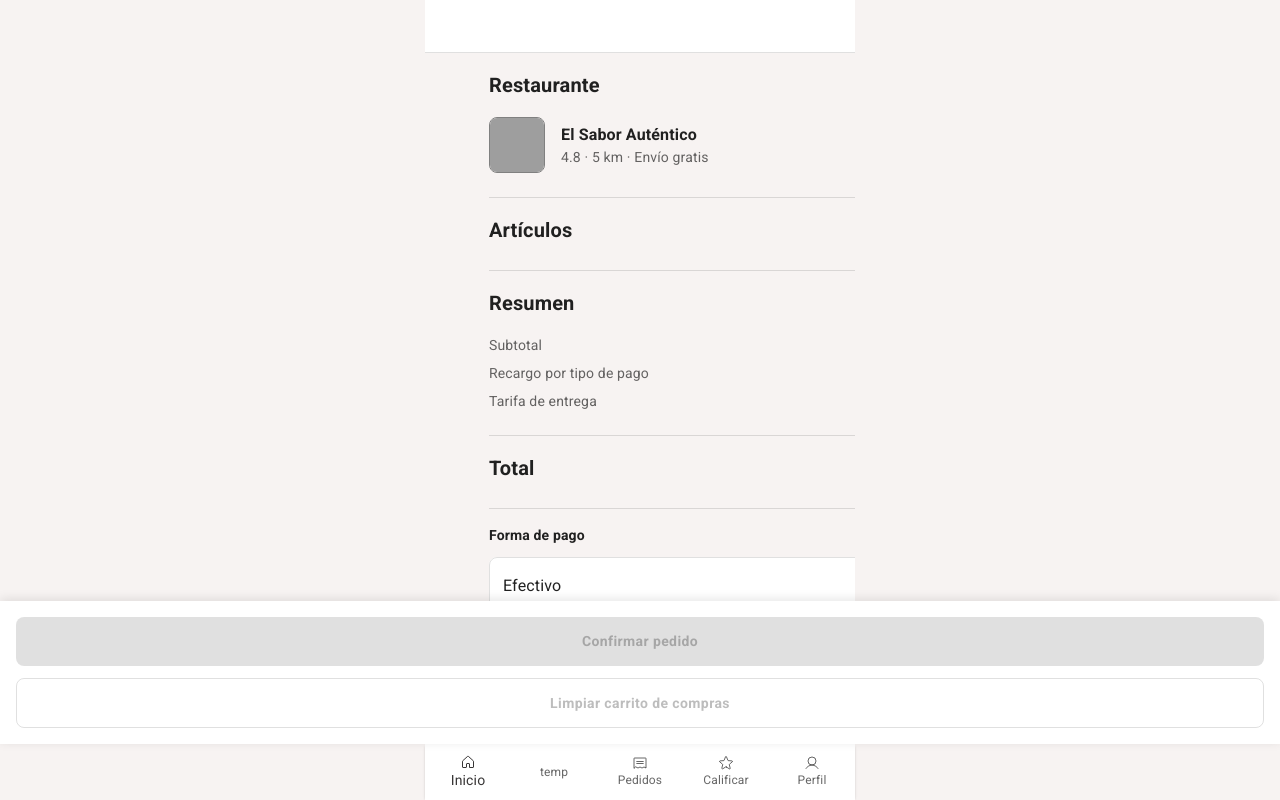
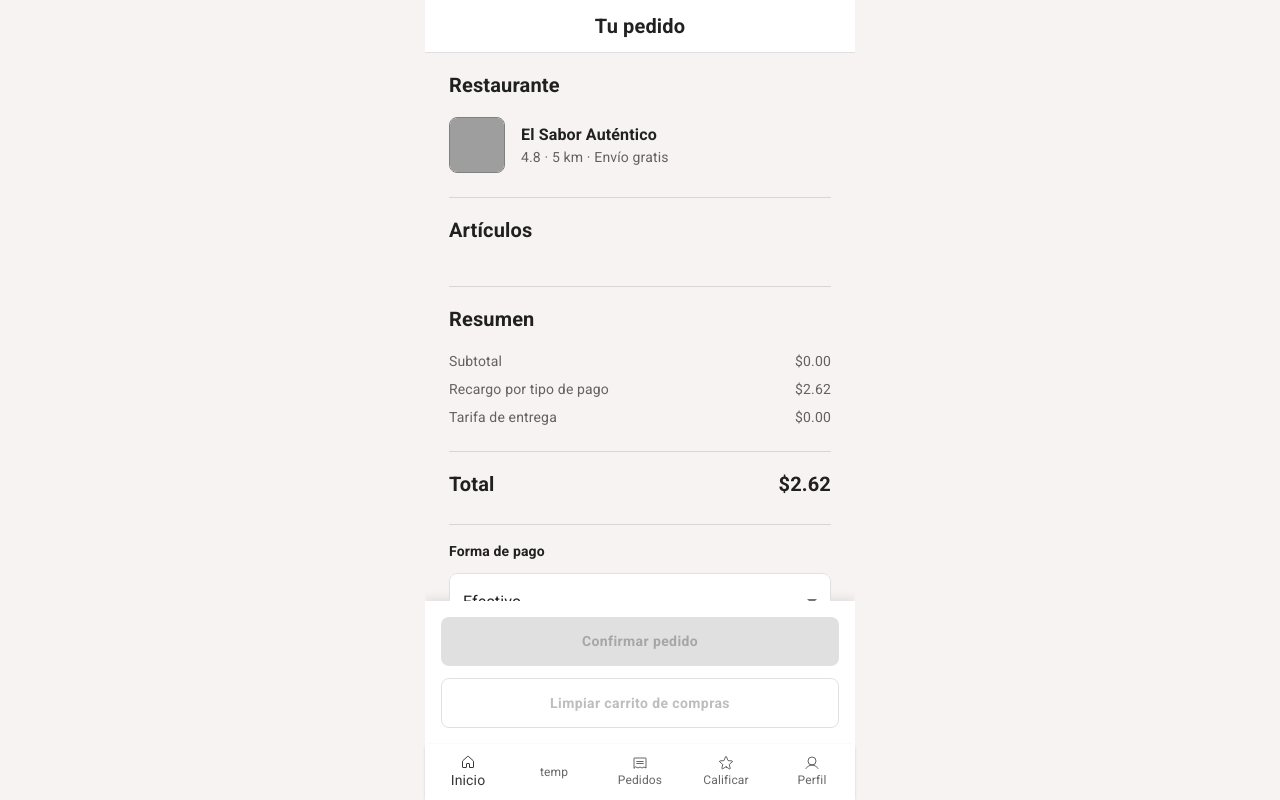
Before and after one commit to danacreyes/algo-que-pedir-2025, a React (Vite) app: page /order-chekout in a window 1280 px wide. Built offline with nearby package versions, Linux system fonts and the light colour scheme; sample sign-in values are in the browser's storage; grey boxes are pictures that could not be loaded; some icons are missing.

Commit message:
posicionamiento con flex funcional...

```diff
--- a/src/index.css
+++ b/src/index.css
@@ -113,10 +113,10 @@ body {
 }
 
 .outlet-wrapper {
-    /* flex: 1; */
+    flex: 1; /* esto es importante!!! asi ocupa toda la pagina */
     /* min-height: 0; */
-    overflow: hidden; /* importante para que el hijo maneje su propio scroll, si no pone toda la pagina */
-    /* display: flex; */
+    overflow-y: auto; /* importante para que el hijo maneje su propio scroll, si no pone toda la pagina */
+    display: flex;
     /* flex-direction: column; */
 }
 
--- a/src/pages/order-checkout/order-checkout.css
+++ b/src/pages/order-checkout/order-checkout.css
@@ -1,11 +1,16 @@
 /* ==================== Main Container ==================== */
 div.order-checkout-container {
-    padding-bottom: 224px;
+    /* padding-bottom: 224px; */
     width: 100vw;
+    /* height: 100vh; */
+    display: flex;
+    flex-direction: column;
 }
 
 div.order-content-container {
-    margin-top: 16px;
+    padding-top: 16px;
+    overflow-y: scroll;
+    /* flex: 1; */
 }
 
 /* ==================== Restaurant Info ==================== */
@@ -49,9 +54,12 @@ hr.section-divider {
 /* ==================== Items Section ==================== */
 div.items-section {
     margin-bottom: 24px;
+    display: flex;
+    flex-direction: column;
 }
 
 div.item-row {
+    /* overflow-y: scroll; */
     display: flex;
     justify-content: space-between;
     align-items: flex-start;
@@ -153,9 +161,9 @@ div.payment-select .MuiOutlinedInput-notchedOutline {
 
 /* ==================== Fixed Bottom Buttons ==================== */
 div.bottom-buttons-container {
-    position: fixed;
-    bottom: var(--bottom-nav-height);
-    left: 0;
+    /* position: fixed; */
+    /* bottom: var(--bottom-nav-height); */
+    /* left: 0; */
     width: 100%;
     padding: 16px;
     background-color: white;
--- a/src/pages/store-detail/StoreDetail.tsx
+++ b/src/pages/store-detail/StoreDetail.tsx
@@ -170,7 +170,7 @@ const StoreDetail = () => {
                 <Typography variant='h5' className="restaurant-title">
                     Restaurante Italiano
                 </Typography>
-                <Typography variant='body2' className="restaurant-stats">
+                <Typography variant='body2' className="restaurant-info-stats">
                     4.5 (1200+ reviews) · 546 pedidos
                 </Typography>
 
@@ -233,7 +233,7 @@ const StoreDetail = () => {
             {/* <Divider className="transparent-divider" /> */}
 
             {/* ==================== See Order ==================== */}
-            {/* <Box className="see-order-container">
+            <Box className="see-order-container">
                 <Button
                     fullWidth
                     variant='contained'
@@ -244,7 +244,7 @@ const StoreDetail = () => {
                 >
                     Ver pedido ({totalItems()})
                 </Button>
-            </Box> */}
+            </Box>
 
             {/* ==================== Modal ==================== */}
             <Modal
@@ -336,7 +336,7 @@ const StoreDetail = () => {
                 </Box>
             </Modal>
 
-            <Box className="see-order-container">
+            {/* <Box className="see-order-container">
                 <Button
                     fullWidth
                     variant='contained'
@@ -347,7 +347,7 @@ const StoreDetail = () => {
                 >
                     Ver pedido ({totalItems()})
                 </Button>
-            </Box>
+            </Box> */}
 
         </Box>
     )
--- a/src/pages/store-detail/store-detail.css
+++ b/src/pages/store-detail/store-detail.css
@@ -5,7 +5,7 @@ div.store-detail-container {
 
     display: flex;
     flex-direction: column;
-    height: 100%;
+    /* height: 100%; */
     width: 100%;
 }
 
@@ -18,10 +18,14 @@ img.restaurant-image {
 div.restaurant-info-container {
     margin-top: 16px;
     display: flex;
-    /* flex: 1; */
+    flex: 1;
     flex-direction: column;
     /* background-color: lemonchiffon; */
     min-height: 0; /* Le dice a el contenedor puedo ser mas chico que mi contenido */
+}
+
+p.restaurant-info-stats {
+    color: rgba(0, 0, 0, 0.6);
 }
 
 h5.restaurant-title {
@@ -30,6 +34,7 @@ h5.restaurant-title {
 
 p.restaurant-stats {
     color: rgba(0, 0, 0, 0.6);
+    /* min-height: 35vh; */
 }
 
 /* ==================== Tabs ==================== */
@@ -61,9 +66,9 @@ div.tabs-container .MuiTabs-indicator {
 }
 
 div.tab-context-content {
-    overflow: scroll;  /* esto agrega la barra */
-    /* flex: 1; */
-    /* height: 100%; */
+    overflow-y: auto;  /* esto agrega la barra */
+    flex: 1;
+    /* min-height: 37vh; */
     /* display: flex; */
 }
 
```
